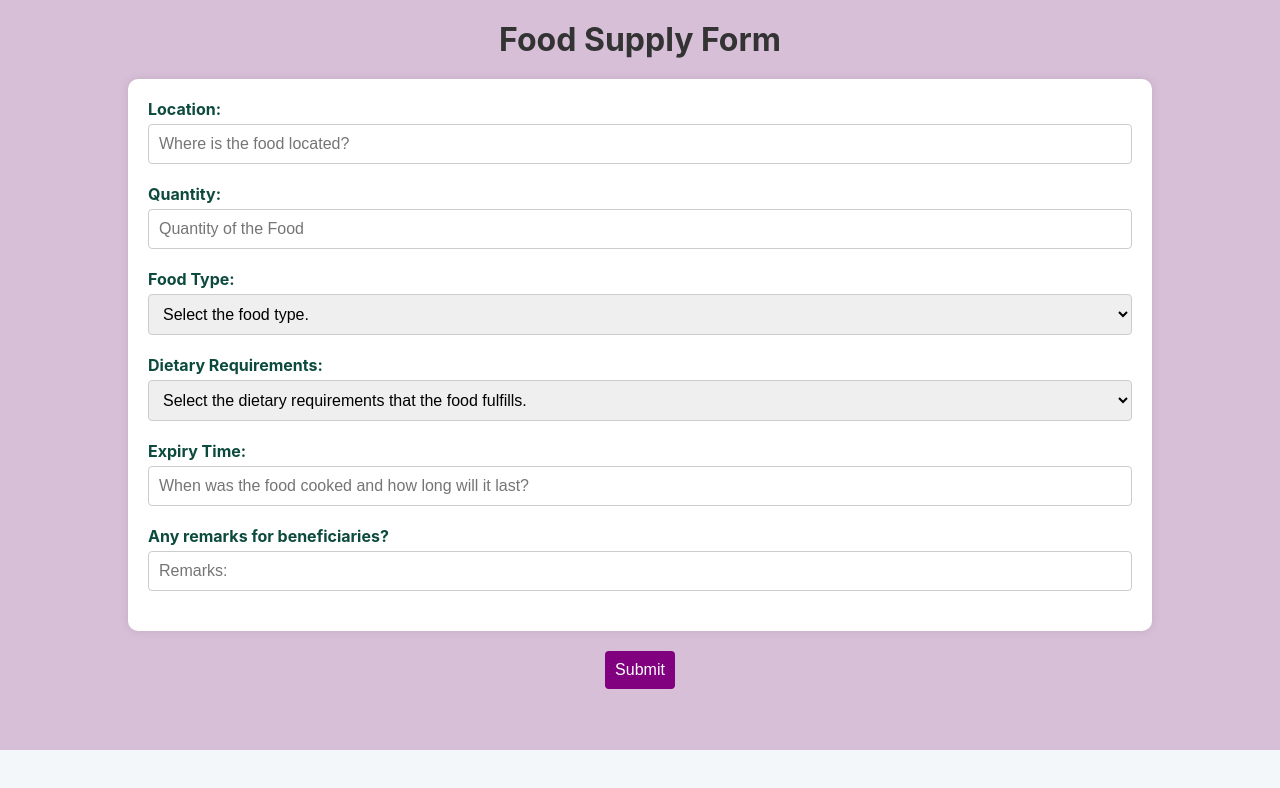
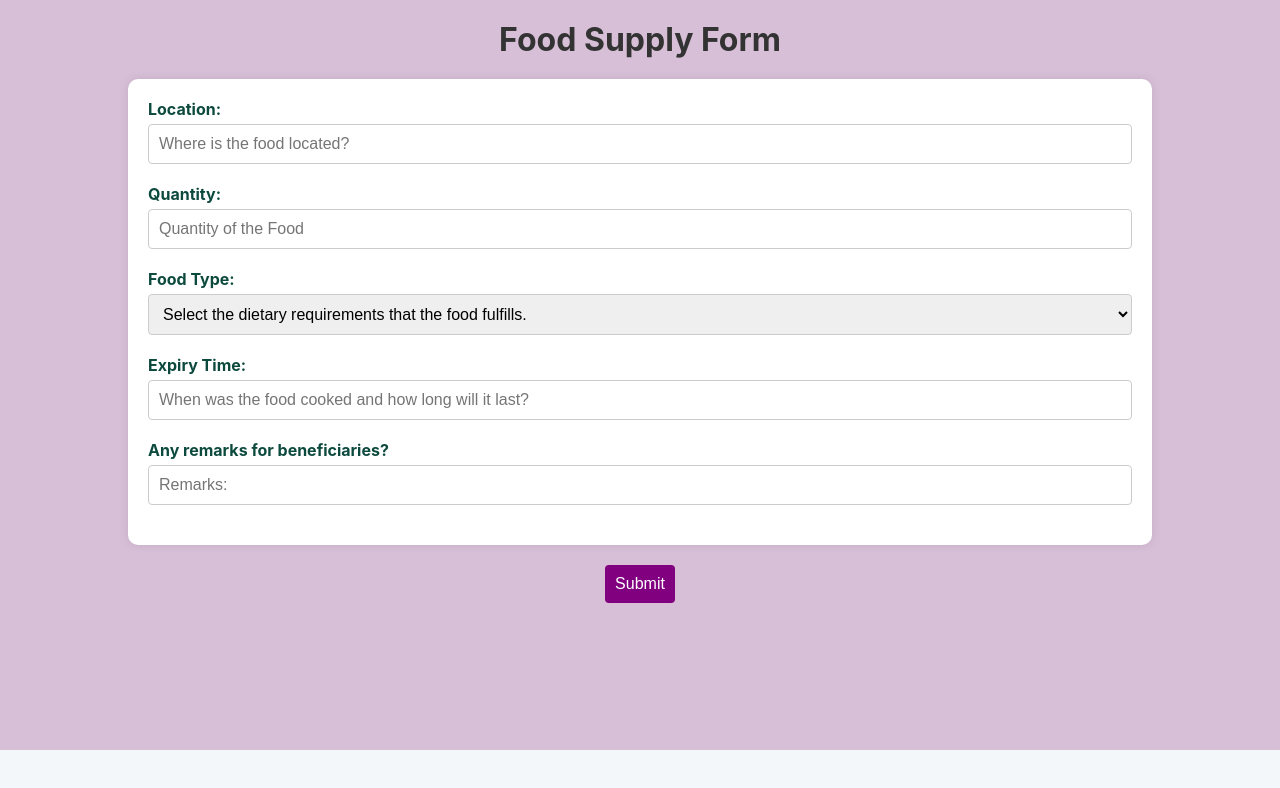
Before and after one commit to Code-to-Give/Frontend, a React (Create React App) app in the folder food-connections/: page /form in a window 1280 px wide. Shown: the top 788 px of the page. Built offline with nearby package versions, Linux system fonts and the light colour scheme.

Commit message:
Remove useEffect of donutchart

```diff
--- a/food-connections/package.json
+++ b/food-connections/package.json
@@ -8,6 +8,7 @@
     "@testing-library/user-event": "^13.5.0",
     "axios": "^1.7.5",
     "chart.js": "^4.4.4",
+    "highcharts-react-official": "^3.2.1",
     "react": "^18.3.1",
     "react-chartjs-2": "^5.2.0",
     "react-dom": "^18.3.1",
--- a/food-connections/src/components/DonutChart/DonutChart.js
+++ b/food-connections/src/components/DonutChart/DonutChart.js
@@ -41,21 +41,21 @@ const LocationDonutChart = () => {
       },
     },
     maintainAspectRatio: false,
-    responsive: true,
+    // responsive: true,
   };
 
-  useEffect(() => {
-    const handleResize = () => {
-      // update the component if needed to ensure correct centering
-      window.dispatchEvent(new Event('resize'));
-    };
+  // useEffect(() => {
+  //   const handleResize = () => {
+  //     // update the component if needed to ensure correct centering
+  //     window.dispatchEvent(new Event('resize'));
+  //   };
 
-    window.addEventListener('resize', handleResize);
+  //   window.addEventListener('resize', handleResize);
 
-    return () => {
-      window.removeEventListener('resize', handleResize);
-    };
-  }, []);
+  //   return () => {
+  //     window.removeEventListener('resize', handleResize);
+  //   };
+  // }, []);
 
   return (
     <div className="chart-container">
--- a/food-connections/src/pages/FormPage/FormPage.js
+++ b/food-connections/src/pages/FormPage/FormPage.js
@@ -36,17 +36,6 @@ function FormPage() {
           <div className="input-fields">
             <label className="details">Food Type:</label>
               <select
-                value={selectedFoodType}
-                onChange={(e) => {setSelectedFoodType(e.target.value);}}
-              >
-                <option  value="" disabled selected>Select the food type.</option>
-                <option  value="perishable">Perishable</option>
-                <option  value="non-perishable">Non-perishable</option>
-              </select>
-          </div>
-          <div className="input-fields">
-            <label className="details">Dietary Requirements:</label>
-              <select
                 value={selectedDietaryRequirements}
                 onChange={(e) => {setSelectedDietaryRequirements(e.target.value);}}
               >
```
Also changed, not shown: 1 other file (tests, documents, lock files or other folders).
